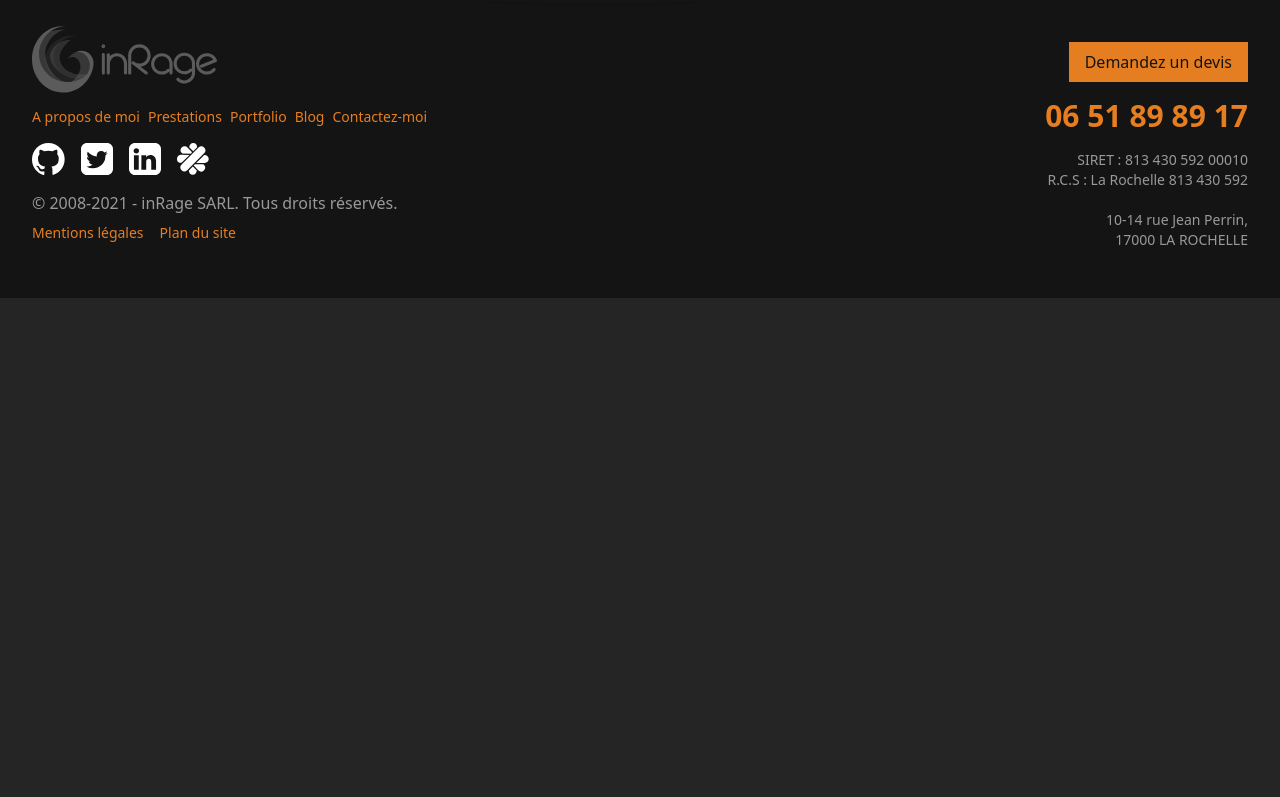
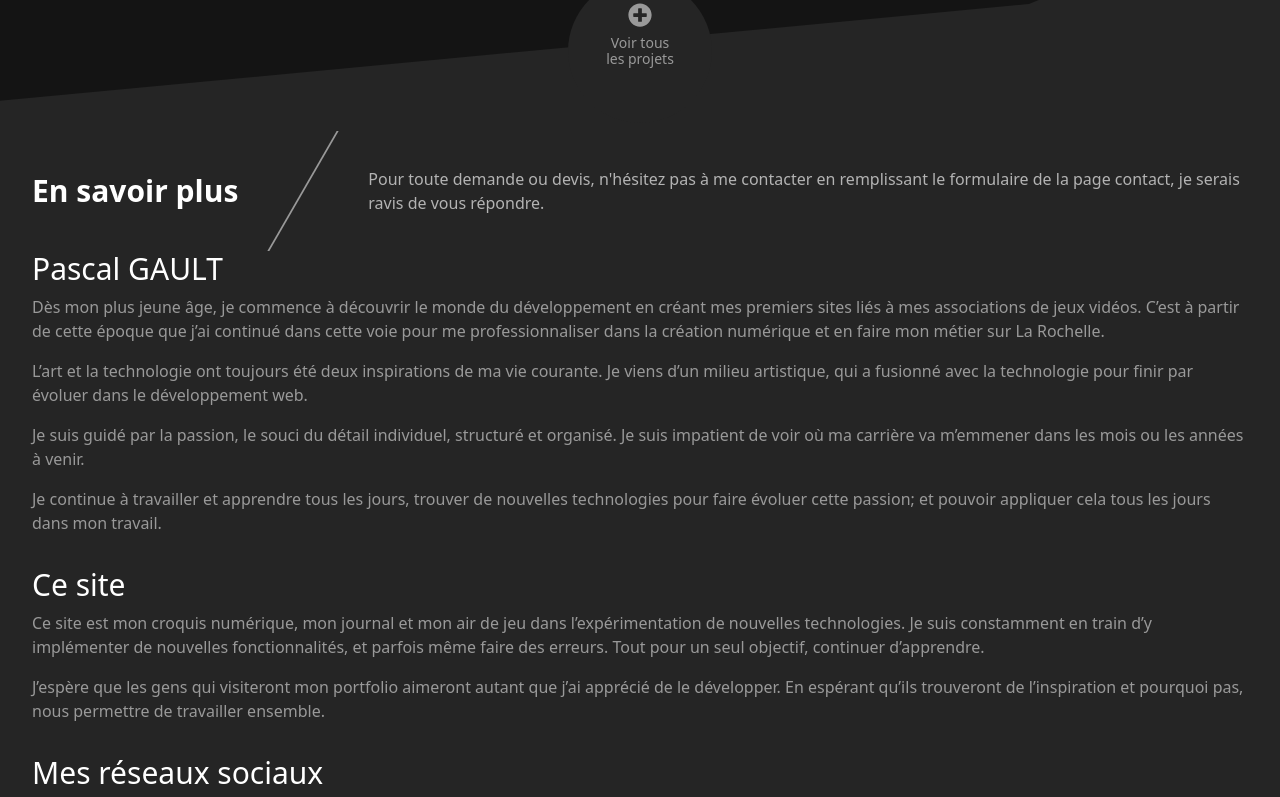
Before and after one commit to akiletour/inrage, a Next.js app: page /a-propos-de-moi in a window 1280 px wide. Shown: the part 2100-2897 px from the top of the page. Before the commit the page ends 2398 px from the top, so only its background shows below. Built offline with nearby package versions, Linux system fonts and the light colour scheme.

Commit message:
feat(about): add last text part of the about page

```diff
--- /dev/null
+++ b/components/Character.js
@@ -0,0 +1,5 @@
+export default function Character() {
+  return (
+    <div />
+  );
+}
--- a/pages/a-propos-de-moi.js
+++ b/pages/a-propos-de-moi.js
@@ -7,6 +7,8 @@ import ExpMoonscoop from '../public/images/experiences/moonscoop.png';
 import ExpMegami from '../public/images/experiences/megami-productions.png';
 import ExpCOS from '../public/images/experiences/comonscreen.png';
 import ExpKamelab from '../public/images/experiences/kamelab.png';
+import MoreIcon from '../components/icons/MoreIcon';
+import Socials from '../components/layouts/Socials';
 
 export default function AboutMe() {
   return (
@@ -39,7 +41,7 @@ export default function AboutMe() {
       />
 
       <div className="bg-gray-darker">
-        <div className="container">
+        <div className="container -mb-10">
           <SectionTitle
             content="La liste de mes expériences professionnelles que j'ai acquise au fil de mes années de Développeur en tant que salarié et indépendant."
             title="Expériences"
@@ -79,6 +81,48 @@ export default function AboutMe() {
             />
           </div>
         </div>
+
+        <Diagonal
+          bgClass="fill-gray-dark"
+          bgCorner="fill-orange"
+          cta={{
+            icon: <MoreIcon />,
+            title: ['Voir tous', <br />, 'les projets'],
+            href: '/',
+          }}
+        />
+      </div>
+
+      <div className="container">
+        <SectionTitle
+          content="Pour toute demande ou devis, n'hésitez pas à me contacter en remplissant le formulaire de la page contact, je serais ravis de vous répondre."
+          title="En savoir plus"
+        />
+
+        <div>
+          <div>
+            <h3 className="text-white font-medium text-3xl mb-1">Pascal GAULT</h3>
+
+            <p>Dès mon plus jeune âge, je commence à découvrir le monde du développement en créant mes premiers sites liés à mes associations de jeux vidéos. C’est à partir de cette époque que j’ai continué dans cette voie pour me professionnaliser dans la création numérique et en faire mon métier sur La Rochelle.</p>
+
+            <p className="mt-2">L’art et la technologie ont toujours été deux inspirations de ma vie courante. Je viens d’un milieu artistique, qui a fusionné avec la technologie pour finir par évoluer dans le développement web.</p>
+
+            <p className="mt-2">Je suis guidé par la passion, le souci du détail individuel, structuré et organisé. Je suis impatient de voir où ma carrière va m’emmener dans les mois ou les années à venir.</p>
+
+            <p className="mt-2">Je continue à travailler et apprendre tous les jours, trouver de nouvelles technologies pour faire évoluer cette passion; et pouvoir appliquer cela tous les jours dans mon travail.</p>
+
+            <h3 className="text-white font-medium text-3xl mt-4 mb-1">Ce site</h3>
+
+            <p>Ce site est mon croquis numérique, mon journal et mon air de jeu dans l’expérimentation de nouvelles technologies. Je suis constamment en train d’y implémenter de nouvelles fonctionnalités, et parfois même faire des erreurs. Tout pour un seul objectif, continuer d’apprendre.</p>
+
+            <p className="mt-2">J’espère que les gens qui visiteront mon portfolio aimeront autant que j’ai apprécié de le développer. En espérant qu’ils trouveront de l’inspiration et pourquoi pas, nous permettre de travailler ensemble.</p>
+
+            <h3 className="text-white font-medium text-3xl mt-4 mb-1">Mes réseaux sociaux</h3>
+
+            <Socials />
+          </div>
+        </div>
+
       </div>
     </>
   );
```
